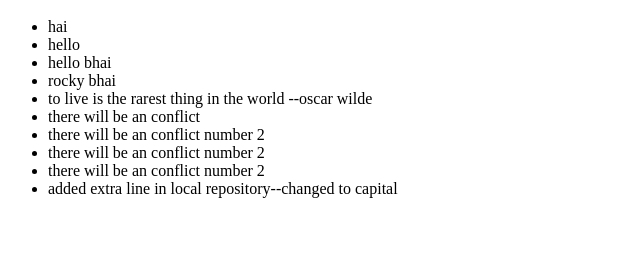
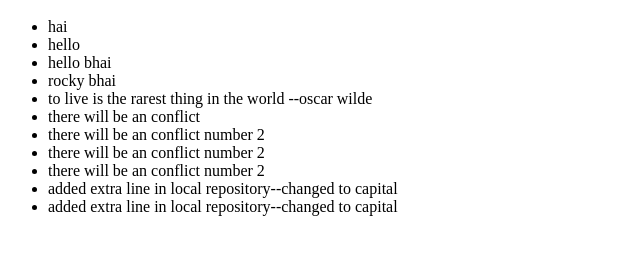
Before and after one commit to pparepal/0main_opensap, a plain HTML site: page index.html in a window 1280 px wide. Shown: the part 120-374 px from the top of the page, without its empty margins (0-640 px from the left). Drawn offline with Linux system fonts and the light colour scheme.

Commit message:
added revised first line in unordered list

```diff
--- a/index.html
+++ b/index.html
@@ -23,7 +23,7 @@
 			<li>there will be an conflict number 2</li>
 			<li>there will be an conflict number 2</li>
 			<li>added extra line in local repository--changed to capital</li>
-
+				<li>added extra line in local repository--changed to capital</li>
 			</ul>
 
 		</body>
```
